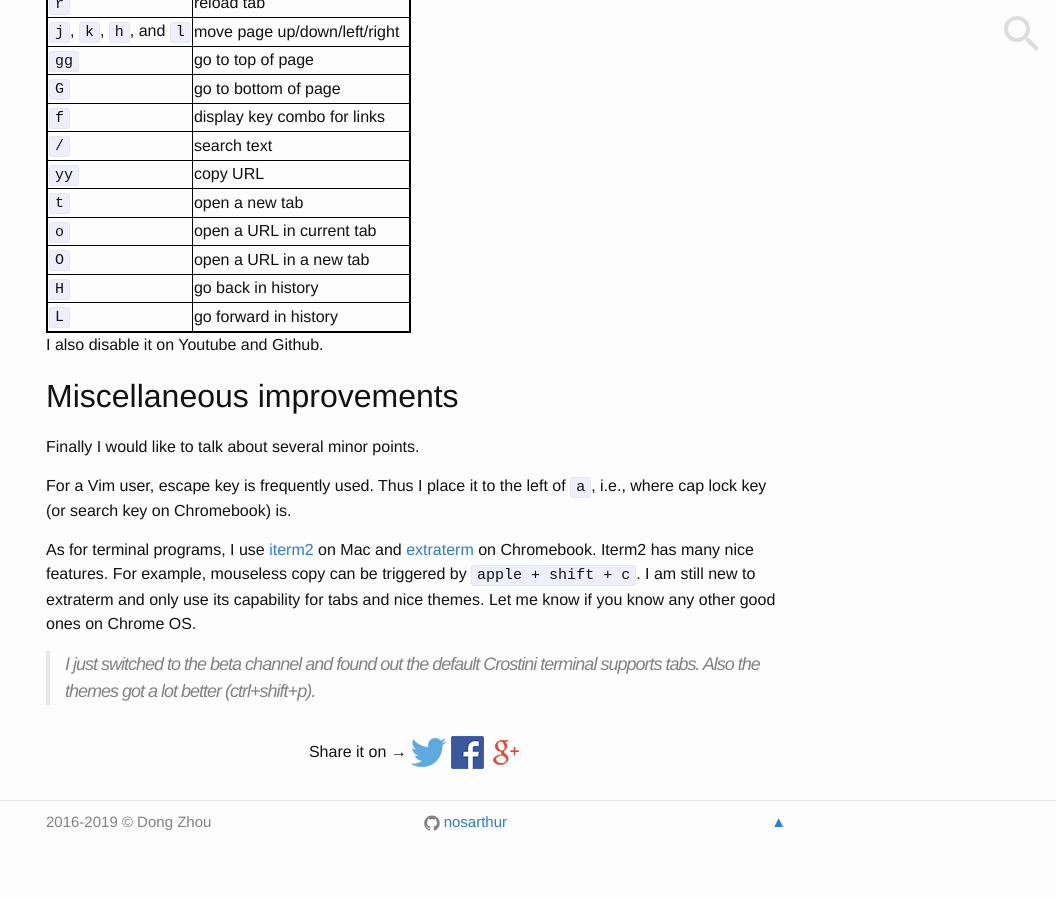
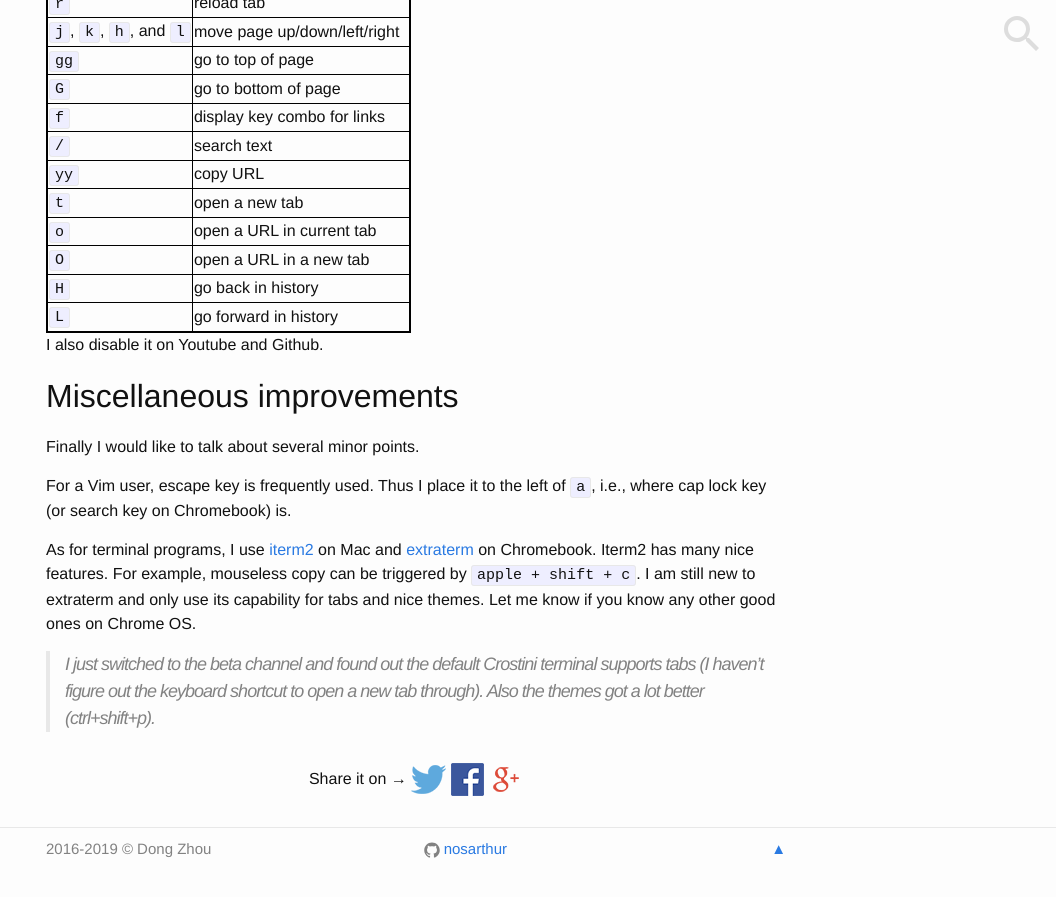
Before and after one commit to nosarthur/nosarthur.github.io, a Jekyll site: the page built from _posts/2020-06-27-vim-productivity.md, in a window 1280 px wide and 900 px high, scrolled down 3591 px. Shown: the top 897 px of the window, without its empty margins (224-1280 px from the left). Built offline with Jekyll 4.4.1, drawn with Linux system fonts in a browser that asks for light colours; comment, search, counter and statistics services are not loaded; before the commit the page ends 4464 px from its top, so only the background shows below that.

Commit message:
minor change to vim post

```diff
--- a/_posts/2020-06-27-vim-productivity.md
+++ b/_posts/2020-06-27-vim-productivity.md
@@ -185,4 +185,5 @@ I am still new to extraterm and only use its capability for tabs and nice themes
 Let me know if you know any other good ones on Chrome OS.
 
 > I just switched to the beta channel and found out the default Crostini terminal
-  supports tabs. Also the themes got a lot better (ctrl+shift+p).
+  supports tabs (I haven't figure out the keyboard shortcut to open a new tab
+  through). Also the themes got a lot better (ctrl+shift+p).
```
Also changed, not shown: _posts/2017-07-22-heart-sutra.md (+3 -3 lines), _posts/2017-10-21-diamond-sutra.md (+1 -1 lines).
